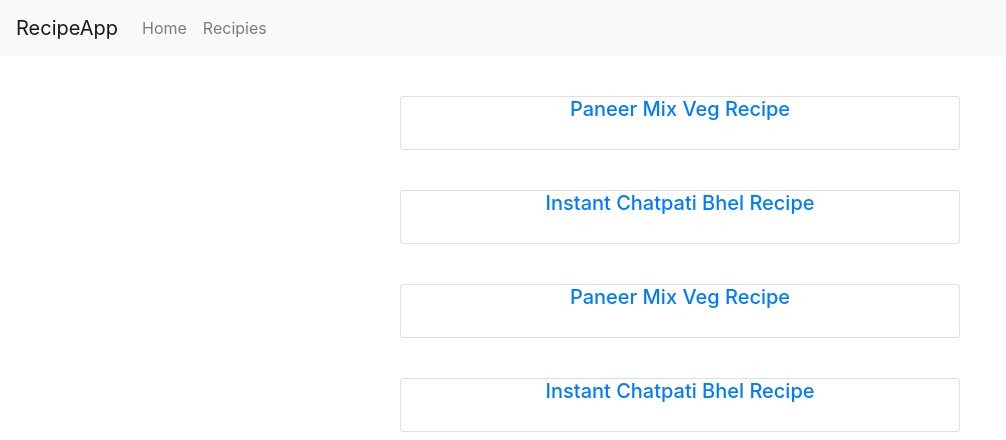
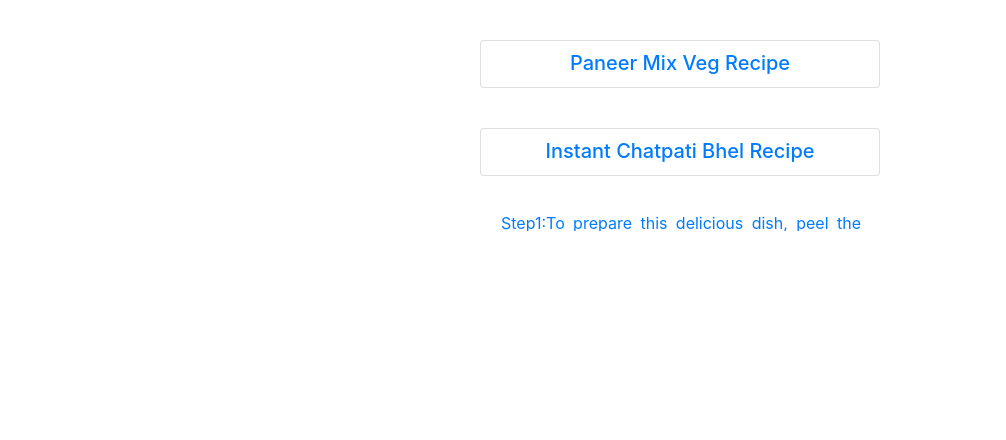
Before and after one commit to nagajayasree/2021, a React (Create React App) app: page /home in a window 1280 px wide. Shown: the top 440 px of the page, without its empty margins (0-1006 px from the left). Built offline with nearby package versions, Linux system fonts and the light colour scheme.

Commit message:
added changes

```diff
--- a/src/practice/RecipeApp/NavBar.tsx
+++ b/src/practice/RecipeApp/NavBar.tsx
@@ -2,6 +2,8 @@ import { Nav, Navbar } from "react-bootstrap";
 import { BrowserRouter as Router, Route, Link, Switch } from "react-router-dom";
 import { RecipesList } from "./RecipesList";
 import { RecipesInfo } from "./RecipesInfo";
+import { RecipeCtx } from "./RecipeApp";
+// import { RecipeCtx } from "./RecipeApp";
 
 export const NavBar = () => (
   <Router>
@@ -14,15 +16,11 @@ export const NavBar = () => (
             <Link to="/home">
               <Nav.Link>Home</Nav.Link>
             </Link>
-            <Link to="/recipes">
-              <Nav.Link>Recipies</Nav.Link>
-            </Link>
           </Nav>
         </Navbar.Collapse>
       </Navbar>
       <Switch>
-        <Route path="/home" component={RecipesList} />
-        <Route path="/recipes/:id" component={RecipesInfo} />
+        <Route exact path="/home" component={RecipesList} />
       </Switch>
     </div>
   </Router>
--- a/src/practice/RecipeApp/RecipeApp.tsx
+++ b/src/practice/RecipeApp/RecipeApp.tsx
@@ -12,15 +12,8 @@ export const RecipeApp = () => (
   <Router>
     <div>
       <RecipeCtx.Provider value={recipeArr}>
-        <NavBar />
+        {/* <NavBar /> */}
         <RecipesList />
-        {/* <Route path="/home" component={RecipesList} /> */}
-        {/* <Route path="/home">
-          <RecipesList />
-        </Route> */}
-        {/* <Route path="/recipes/:id" component={RecipesInfo} /> */}
-        {/* <Route path="/recipes/:id" component={RecipesInfo} /> */}
-        {/* <RecipesInfo /> */}
       </RecipeCtx.Provider>
     </div>
   </Router>
--- a/src/practice/RecipeApp/RecipeDetails.tsx
+++ b/src/practice/RecipeApp/RecipeDetails.tsx
@@ -1,9 +1,14 @@
-import { Component } from "react";
-import { RecipeInterface } from "./recipesBook";
+import { BrowserRouter as Router, Route } from "react-router-dom";
+import { RecipesList } from "./RecipesList";
 
-export class RecipeDetails extends Component<RecipeInterface, RecipeInterface> {
-  render() {
-    let selectedCardId = localStorage.getItem("selected");
-    return <div>selectedCardId</div>;
-  }
-}
+export const RecipeDetails = ({ match }: any) => {
+  return (
+    <Router>
+      <>
+        <h3>{match.params.recipeName}</h3>
+        {/* <p>{match.params.id}</p> */}
+        {/* <p>{match.params.steps}</p> */}
+      </>
+    </Router>
+  );
+};
--- a/src/practice/RecipeApp/RecipesInfo.tsx
+++ b/src/practice/RecipeApp/RecipesInfo.tsx
@@ -2,23 +2,7 @@ import { Component } from "react";
 import { RecipeInterface } from "./recipesBook";
 import { RecipeCtx } from "./RecipeApp";
 import { Card } from "react-bootstrap";
-import CSS from "csstype";
-
-export const cardStyle: CSS.Properties = {
-  position: "relative",
-  margin: "40px",
-  width: "35rem",
-  marginLeft: "25rem",
-};
-
-export const titleStyle: CSS.Properties = {
-  fontFamily: "revert",
-  fontSize: "20px",
-};
-
-export const textStyle: CSS.Properties = {
-  textAlign: "center" && "justify",
-};
+import { cardStyle, titleStyle } from "./RecipesList";
 
 export class RecipesInfo extends Component<{}, RecipeInterface> {
   constructor(props: RecipeInterface) {
@@ -43,7 +27,7 @@ export class RecipesInfo extends Component<{}, RecipeInterface> {
                       </Card.Title>
                       <Card.Body>
                         <div>
-                          {i.making.map((i) => {
+                          {i.steps.map((i) => {
                             return (
                               <div>
                                 <h6>Step1:</h6>
--- a/src/practice/RecipeApp/RecipesList.tsx
+++ b/src/practice/RecipeApp/RecipesList.tsx
@@ -2,8 +2,37 @@ import { Component } from "react";
 import { RecipeCtx } from "./RecipeApp";
 import { Card } from "react-bootstrap";
 import { RecipeInterface } from "./recipesBook";
-import { cardStyle, RecipesInfo, titleStyle } from "./RecipesInfo";
 import { BrowserRouter as Router, Route, Link } from "react-router-dom";
+import { RecipeDetails } from "./RecipeDetails";
+import CSS from "csstype";
+
+export const cardStyle: CSS.Properties = {
+  position: "relative",
+  margin: "40px",
+  width: "25rem",
+  height: "3rem",
+  marginLeft: "30rem",
+};
+
+export const titleStyle: CSS.Properties = {
+  fontFamily: "revert",
+  fontSize: "20px",
+  marginTop: "10px",
+};
+
+export const bodyStyle: CSS.Properties = {
+  overflow: "hidden",
+  textOverflow: "ellipsis",
+  textAlign: "center" && "justify",
+  position: "relative",
+  display: "block",
+  width: "25rem",
+  height: "40rem",
+};
+
+export const textStyle: CSS.Properties = {
+  textAlign: "center" && "justify",
+};
 
 export class RecipesList extends Component<{}, RecipeInterface> {
   constructor(props: RecipeInterface) {
@@ -31,11 +60,22 @@ export class RecipesList extends Component<{}, RecipeInterface> {
                     <div
                     //  onClick={() => this.goToCardInfo(i.recipeName)}
                     >
-                      <Link to="/recipeInfo">
+                      <Link to={`/recipeDetails/${i.recipeName}/${i.id}`}>
                         <Card style={cardStyle}>
                           <Card.Title style={titleStyle}>
                             <p key={i.id}>{i.recipeName}</p>
                           </Card.Title>
+                          <Card.Body style={bodyStyle}>
+                            {i.steps.map((i) => {
+                              return (
+                                <div>
+                                  Step1:{i.step1}
+                                  Step2:{i.step2}
+                                  Step3:{i.step3}
+                                </div>
+                              );
+                            })}
+                          </Card.Body>
                         </Card>
                       </Link>
                     </div>
@@ -44,7 +84,11 @@ export class RecipesList extends Component<{}, RecipeInterface> {
               </div>
             )}
           </RecipeCtx.Consumer>
-          <Route exact path="/recipeInfo" component={RecipesInfo} />
+          <Route exact path="/" component={RecipesList}></Route>
+          <Route
+            path={`/recipeDetails/:recipeName/:id`}
+            component={RecipeDetails}
+          />
         </div>
       </Router>
     );
--- a/src/practice/RecipeApp/recipesBook.tsx
+++ b/src/practice/RecipeApp/recipesBook.tsx
@@ -1,7 +1,7 @@
 export interface RecipeInterface {
   book: {
     recipeName: string;
-    making: { step1: string; step2: string; step3: string }[];
+    steps: { step1: string; step2: string; step3: string }[];
     id: number;
   }[];
 }
@@ -10,7 +10,7 @@ export let recipeArr: RecipeInterface = {
   book: [
     {
       recipeName: "Paneer Mix Veg Recipe",
-      making: [
+      steps: [
         {
           step1:
             "Slice veggies diagonally or as per your choice. Cut paneer into cubes and set aside.Heat oil in a pan, add all the veggies and sauté for a few minutes.",
@@ -24,7 +24,7 @@ export let recipeArr: RecipeInterface = {
     },
     {
       recipeName: "Instant Chatpati Bhel Recipe",
-      making: [
+      steps: [
         {
           step1:
             "To prepare this delicious dish, peel the onion and finely chop it in a large bowl.Next, finely chop the green chilli and add to the bowl of onions.Then, add salt in the same bowl.",
```
Also changed, not shown: 1 other file (tests, documents, lock files or other folders).
